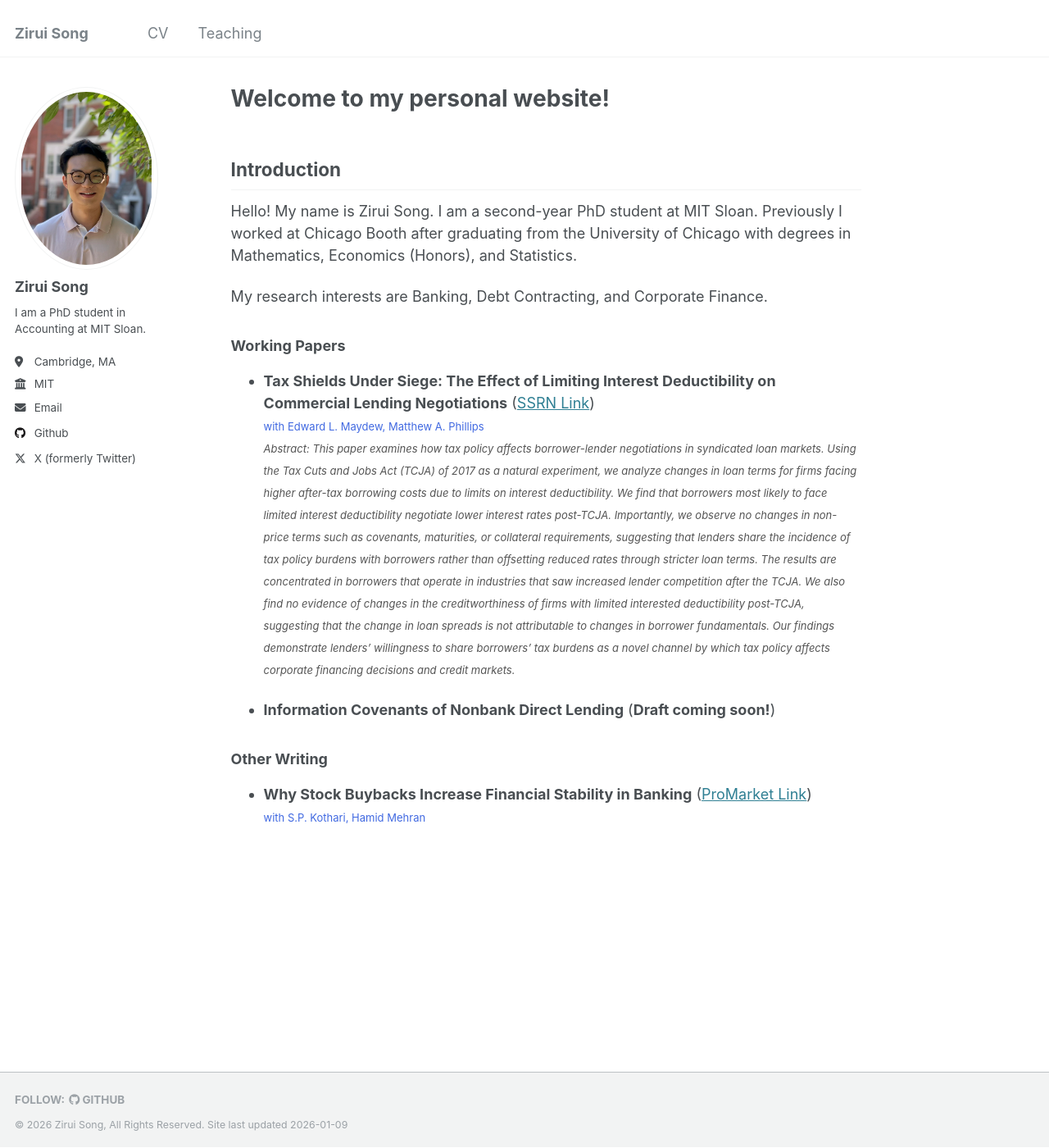
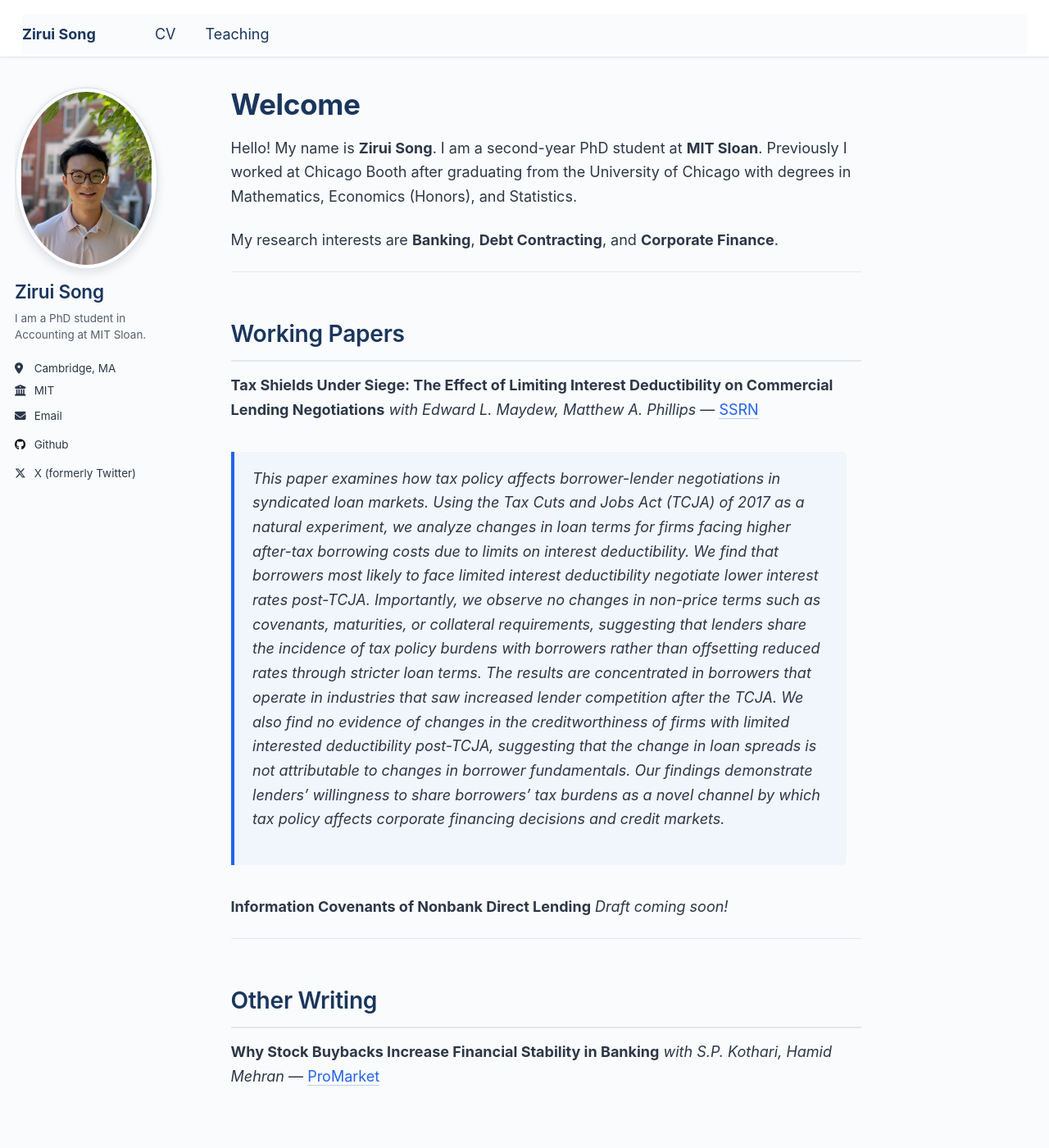
Before and after one commit to zirui-song/zirui-song.github.io, a Jekyll site: the page built from _pages/about.md, in a window 1280 px wide and 1400 px high. Shown: the whole window at 82% size. Built offline with Jekyll 4.4.1, drawn with Linux system fonts in a browser that asks for light colours.

Commit message:
Improve website aesthetics with modern design updates
- Update color palette with professional blue tones and better contrast
- Enhance typography with improved heading hierarchy and font smoothing
- Add frosted glass effect to masthead with subtle shadow
- Polish author profile with refined avatar styling and hover effects
- Improve page content with elegant link styling and better spacing
- Restructure about.md with cleaner markdown formatting

```diff
--- a/_pages/about.md
+++ b/_pages/about.md
@@ -1,25 +1,31 @@
 ---
 permalink: /
-title: "Welcome to my personal website!"
+title: "Welcome"
 author_profile: true
 redirect_from:
   - /about/
   - /about.html
 ---
 
-## Introduction
+Hello! My name is **Zirui Song**. I am a second-year PhD student at **MIT Sloan**. Previously I worked at Chicago Booth after graduating from the University of Chicago with degrees in Mathematics, Economics (Honors), and Statistics.
 
-Hello! My name is Zirui Song. I am a second-year PhD student at MIT Sloan. Previously I worked at Chicago Booth after graduating from the University of Chicago with degrees in Mathematics, Economics (Honors), and Statistics.
+My research interests are **Banking**, **Debt Contracting**, and **Corporate Finance**.
 
-My research interests are Banking, Debt Contracting, and Corporate Finance.
+---
 
-### Working Papers
-- **Tax Shields Under Siege: The Effect of Limiting Interest Deductibility on Commercial Lending Negotiations** (<a href="https://ssrn.com/abstract=5123295" target="_blank" rel="noopener noreferrer">SSRN Link</a>)
-  <span style="font-size:small; color:royalblue;">with Edward L. Maydew, Matthew A. Phillips</span><br>
-  <span style="font-size:small; color:#555;">*Abstract: This paper examines how tax policy affects borrower-lender negotiations in syndicated loan markets. Using the Tax Cuts and Jobs Act (TCJA) of 2017 as a natural experiment, we analyze changes in loan terms for firms facing higher after-tax borrowing costs due to limits on interest deductibility. We find that borrowers most likely to face limited interest deductibility negotiate lower interest rates post-TCJA. Importantly, we observe no changes in non-price terms such as covenants, maturities, or collateral requirements, suggesting that lenders share the incidence of tax policy burdens with borrowers rather than offsetting reduced rates through stricter loan terms. The results are concentrated in borrowers that operate in industries that saw increased lender competition after the TCJA. We also find no evidence of changes in the creditworthiness of firms with limited interested deductibility post-TCJA, suggesting that the change in loan spreads is not attributable to changes in borrower fundamentals. Our findings demonstrate lenders’ willingness to share borrowers’ tax burdens as a novel channel by which tax policy affects corporate financing decisions and credit markets.*</span>
+## Working Papers
 
-- **Information Covenants of Nonbank Direct Lending** (**Draft coming soon!**)
+**Tax Shields Under Siege: The Effect of Limiting Interest Deductibility on Commercial Lending Negotiations**
+*with Edward L. Maydew, Matthew A. Phillips* — [SSRN](https://ssrn.com/abstract=5123295){:target="_blank"}
 
-### Other Writing
-- **Why Stock Buybacks Increase Financial Stability in Banking** (<a href="https://www.promarket.org/2024/12/12/why-stock-buybacks-increase-financial-stability-in-banking/" target="_blank" rel="noopener noreferrer">ProMarket Link</a>)
-  <span style="font-size:small; color:royalblue;">with S.P. Kothari, Hamid Mehran</span>
+> This paper examines how tax policy affects borrower-lender negotiations in syndicated loan markets. Using the Tax Cuts and Jobs Act (TCJA) of 2017 as a natural experiment, we analyze changes in loan terms for firms facing higher after-tax borrowing costs due to limits on interest deductibility. We find that borrowers most likely to face limited interest deductibility negotiate lower interest rates post-TCJA. Importantly, we observe no changes in non-price terms such as covenants, maturities, or collateral requirements, suggesting that lenders share the incidence of tax policy burdens with borrowers rather than offsetting reduced rates through stricter loan terms. The results are concentrated in borrowers that operate in industries that saw increased lender competition after the TCJA. We also find no evidence of changes in the creditworthiness of firms with limited interested deductibility post-TCJA, suggesting that the change in loan spreads is not attributable to changes in borrower fundamentals. Our findings demonstrate lenders' willingness to share borrowers' tax burdens as a novel channel by which tax policy affects corporate financing decisions and credit markets.
+
+**Information Covenants of Nonbank Direct Lending**
+*Draft coming soon!*
+
+---
+
+## Other Writing
+
+**Why Stock Buybacks Increase Financial Stability in Banking**
+*with S.P. Kothari, Hamid Mehran* — [ProMarket](https://www.promarket.org/2024/12/12/why-stock-buybacks-increase-financial-stability-in-banking/){:target="_blank"}
--- a/_sass/_base.scss
+++ b/_sass/_base.scss
@@ -13,7 +13,10 @@ body {
   padding-bottom: 9em;
   color: $text-color;
   font-family: $global-font-family;
-  line-height: 1.5;
+  line-height: 1.65;
+  background-color: $background-color;
+  -webkit-font-smoothing: antialiased;
+  -moz-osx-font-smoothing: grayscale;
 
   &.overflow--hidden {
     /* when primary navigation is visible, the content in the background won't scroll */
@@ -22,27 +25,30 @@ body {
 }
 
 h1, h2, h3, h4, h5, h6 {
-  margin: 2em 0 0.5em;
-  line-height: 1.2;
+  margin: 1.75em 0 0.5em;
+  line-height: 1.3;
   font-family: $header-font-family;
-  font-weight: bold;
+  font-weight: 600;
+  color: $primary-color;
+  letter-spacing: -0.01em;
 }
 
 h1 {
   margin-top: 0;
+  font-size: $type-size-2;
+  font-weight: 700;
+}
+
+h2 {
   font-size: $type-size-3;
 }
 
-h2 {
+h3 {
   font-size: $type-size-4;
 }
 
-h3 {
+h4 {
   font-size: $type-size-5;
-}
-
-h4 {
-  font-size: $type-size-6;
 }
 
 h5 {
@@ -94,10 +100,11 @@ abbr[data-original-title] {
 
 blockquote {
   margin: 2em 1em 2em 0;
-  padding-left: 1em;
-  padding-right: 1em;
+  padding: 1em 1.25em;
   font-style: italic;
-  border-left: 0.25em solid $primary-color;
+  border-left: 4px solid $link-color;
+  background-color: rgba($link-color, 0.04);
+  border-radius: 0 $border-radius $border-radius 0;
 
   cite {
     font-style: italic;
--- a/_sass/_masthead.scss
+++ b/_sass/_masthead.scss
@@ -4,11 +4,14 @@
 
 .masthead {
   position: fixed;
-  background: white;
+  background: rgba(255, 255, 255, 0.97);
+  backdrop-filter: blur(10px);
+  -webkit-backdrop-filter: blur(10px);
   border-bottom: 1px solid $border-color;
   height: $masthead-height;
   top: 0;
   width: 100%;
+  box-shadow: 0 1px 3px rgba(0, 0, 0, 0.04);
 
   -webkit-animation: intro 0.3s both;
           animation: intro 0.3s both;
@@ -19,7 +22,7 @@
   &__inner-wrap {
     @include container;
     @include clearfix;
-    padding: 1em 1em 1em;
+    padding: 1em 1.5em 1em;
     font-family: $sans-serif-narrow;
 
     @include breakpoint($x-large) {
--- a/_sass/_page.scss
+++ b/_sass/_page.scss
@@ -36,7 +36,9 @@
 
 .page__title {
   margin-top: 0;
-  line-height: 1;
+  line-height: 1.2;
+  color: $primary-color;
+  font-weight: 700;
 
   & + .page__meta {
     margin-top: -0.5em;
@@ -46,13 +48,20 @@
 .page__lead {
   font-family: $global-font-family;
   font-size: $type-size-4;
+  color: mix(#fff, $text-color, 10%);
+  line-height: 1.6;
 }
 
 .page__content {
 
   h2 {
     padding-bottom: 0.5em;
-    border-bottom: 1px solid $border-color;
+    border-bottom: 2px solid $border-color;
+    margin-top: 2em;
+  }
+
+  h3 {
+    margin-top: 1.75em;
   }
 
   p, li, dl {
@@ -73,13 +82,17 @@
   }
 
   a {
-    text-decoration: underline;
+    text-decoration: none;
+    color: $link-color;
+    border-bottom: 1px solid rgba($link-color, 0.3);
+    transition: border-color 0.2s ease, color 0.2s ease;
 
     &:hover {
-      text-decoration: underline;
+      border-bottom-color: $link-color;
+      color: $link-color-hover;
 
       img {
-        box-shadow: 0 0 10px rgba(#000, 0.25);
+        box-shadow: 0 0 12px rgba(#000, 0.2);
       }
     }
   }
--- a/_sass/_sidebar.scss
+++ b/_sass/_sidebar.scss
@@ -92,10 +92,18 @@
   img {
     max-width: 175px;
     border-radius: 50%;
+    box-shadow: 0 4px 12px rgba(0, 0, 0, 0.1);
+    transition: transform 0.3s ease, box-shadow 0.3s ease;
 
     @include breakpoint($large) {
-      padding: 5px;
-      border: 1px solid $border-color;
+      padding: 4px;
+      border: 2px solid $border-color;
+      background: #fff;
+    }
+
+    &:hover {
+      transform: scale(1.02);
+      box-shadow: 0 6px 16px rgba(0, 0, 0, 0.12);
     }
   }
 }
@@ -119,13 +127,16 @@
   margin: 0;
 
   @include breakpoint($large) {
-    margin-top: 10px;
-    margin-bottom: 10px;
+    margin-top: 12px;
+    margin-bottom: 8px;
   }
 }
 .sidebar .author__name {
   font-family: $sans-serif;
-  font-size: $type-size-5;
+  font-size: $type-size-4;
+  font-weight: 600;
+  color: $primary-color;
+  letter-spacing: -0.01em;
 }
 
 .sidebar .author__desktop {
@@ -146,9 +157,11 @@
 
 .author__bio {
   margin: 0;
+  color: mix(#fff, $text-color, 20%);
+  line-height: 1.5;
 
   @include breakpoint($large) {
-    margin-top: 10px;
+    margin-top: 8px;
     margin-bottom: 20px;
   }
 }
@@ -246,15 +259,16 @@
   a {
     display: block;
     margin-bottom: 5px;
-    padding-right: 5px;
-    padding-top: 2px;
-    padding-bottom: 2px;
+    padding: 4px 8px 4px 0;
     color: inherit;
     font-size: $type-size-5;
     text-decoration: none;
+    border-radius: $border-radius;
+    transition: color 0.2s ease, background-color 0.2s ease;
 
     &:hover {
-      text-decoration: underline;
+      color: $link-color;
+      text-decoration: none;
     }
   }
 }
--- a/_sass/_variables.scss
+++ b/_sass/_variables.scss
@@ -55,24 +55,24 @@ $sidebar-link-max-width     : 250px;
    Colors
    ========================================================================== */
 
-$gray                       : #7a8288;
+$gray                       : #6b7280;
 $dark-gray                  : mix(#000, $gray, 40%);
 $darker-gray                : mix(#000, $gray, 60%);
 $light-gray                 : mix(#fff, $gray, 50%);
 $lighter-gray               : mix(#fff, $gray, 90%);
 
 $body-color                 : #fff;
-$background-color           : #fff;
-$code-background-color      : #fafafa;
+$background-color           : #fafbfc;
+$code-background-color      : #f6f8fa;
 $code-background-color-dark : $light-gray;
-$text-color                 : $dark-gray;
-$border-color               : $lighter-gray;
+$text-color                 : #2d3748;
+$border-color               : #e2e8f0;
 
-$primary-color              : #7a8288;
-$success-color              : #62c462;
-$warning-color              : #f89406;
-$danger-color               : #ee5f5b;
-$info-color                 : #2f7f93;
+$primary-color              : #1a365d;
+$success-color              : #38a169;
+$warning-color              : #dd6b20;
+$danger-color               : #e53e3e;
+$info-color                 : #2b6cb0;
 
 /* brands */
 $behance-color              : #1769FF;
@@ -102,11 +102,11 @@ $xing-color                 : #006567;
 
 
 /* links */
-$link-color                 : $info-color;
-$link-color-hover           : mix(#000, $link-color, 25%);
-$link-color-visited         : mix(#fff, $link-color, 25%);
+$link-color                 : #2563eb;
+$link-color-hover           : #1d4ed8;
+$link-color-visited         : #5b21b6;
 $masthead-link-color        : $primary-color;
-$masthead-link-color-hover  : mix(#000, $primary-color, 25%);
+$masthead-link-color-hover  : $link-color;
 
 
 /*
@@ -158,8 +158,8 @@ $susy: (
    Other
    ========================================================================== */
 
-$border-radius              : 4px;
-$box-shadow                 : 0 1px 1px rgba(0, 0, 0, 0.125);
+$border-radius              : 6px;
+$box-shadow                 : 0 2px 8px rgba(0, 0, 0, 0.08);
 $navicon-width              : 28px;
 $navicon-height             : 4px;
-$global-transition          : all 0.2s ease-in-out;
+$global-transition          : all 0.2s cubic-bezier(0.4, 0, 0.2, 1);
```
